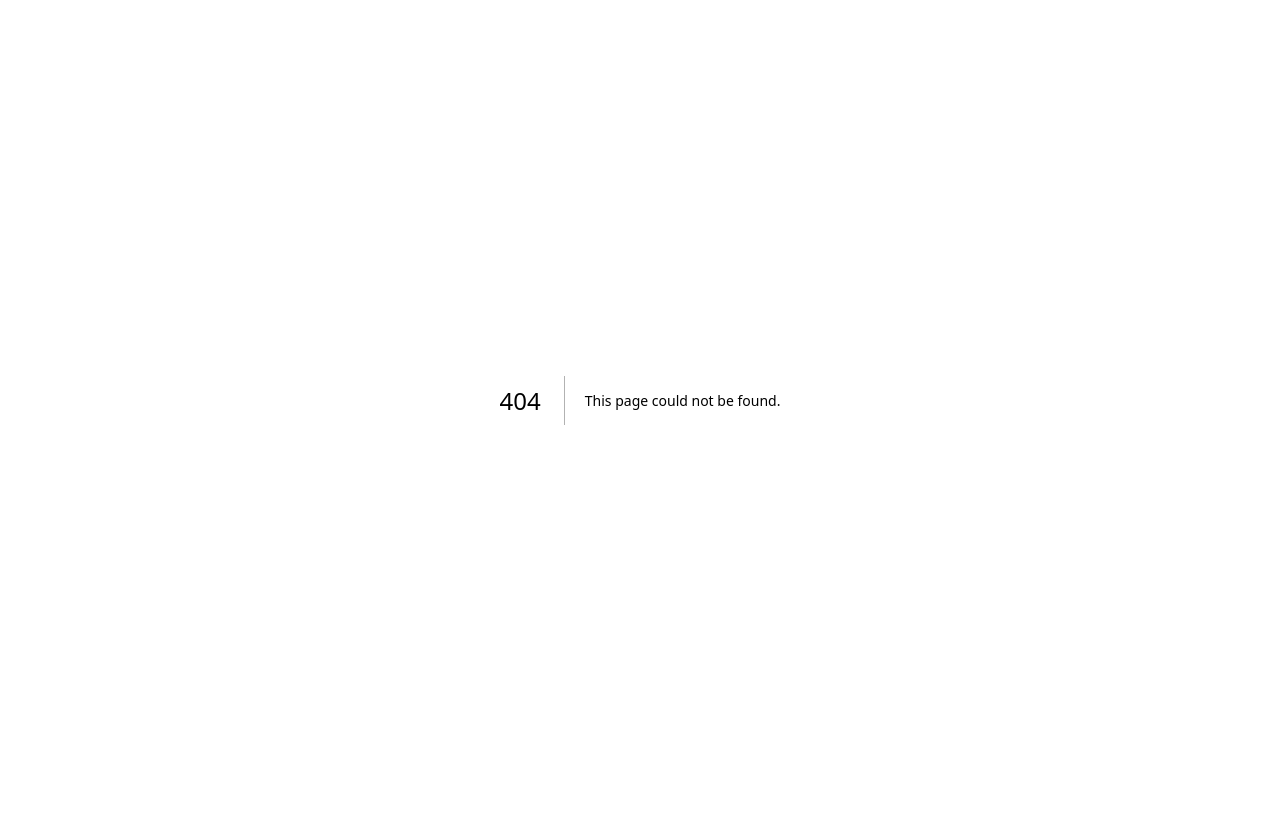
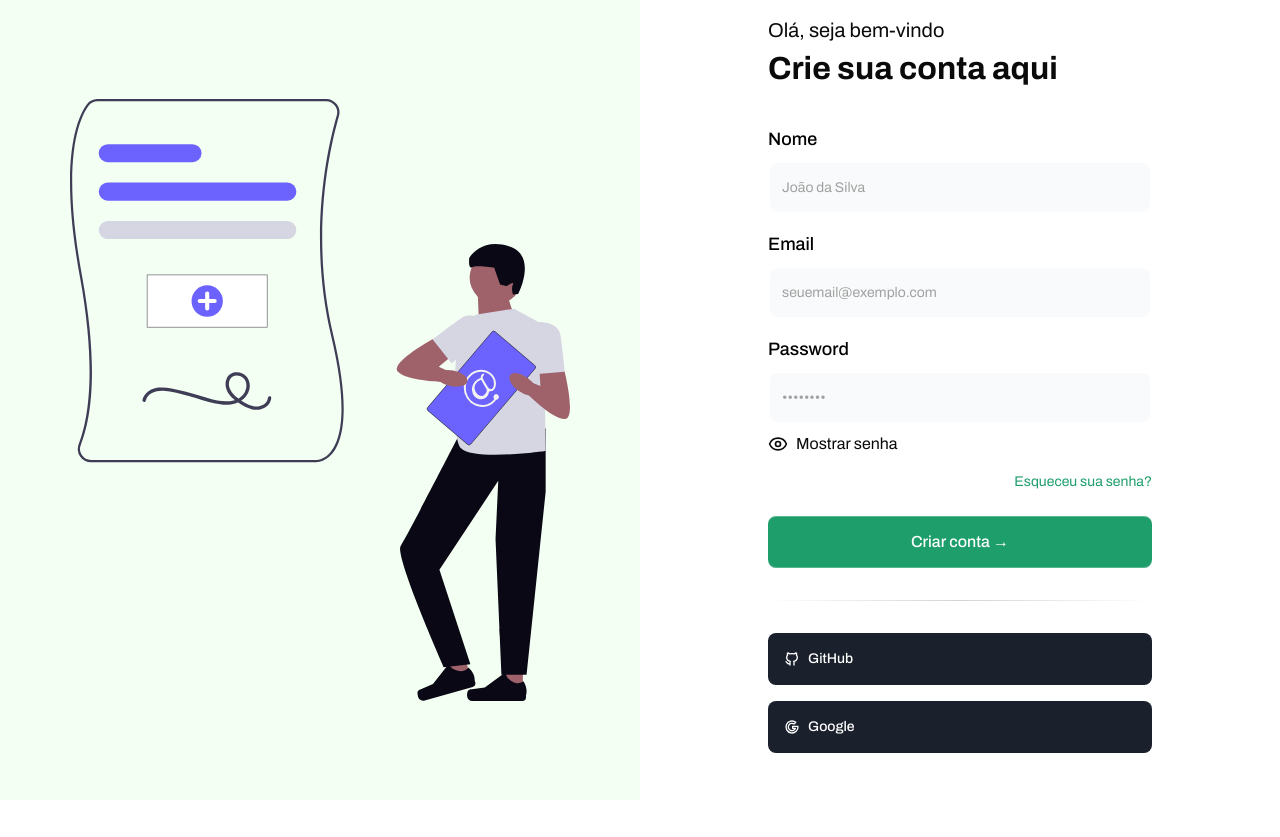
Before and after one commit to joaodepaulojp/auth-login, a Next.js app: page /register in a window 1280 px wide. Before the commit this address had no page. Before the commit the page ends 800 px from the top, so only its background shows below. Built offline with nearby package versions, Linux system fonts and the light colour scheme.

Commit message:
feat: add register page and register-form component

```diff
--- /dev/null
+++ b/app/register/page.tsx
@@ -0,0 +1,25 @@
+import RegisterForm from "@/components/register-form";
+import Image from "next/image";
+
+const Register = () => {
+  return (
+    <div className="flex flex-col lg:flex-row items-center justify-center h-screen">
+      <div className="hidden lg:flex items-center justify-center bg-secondary-foreground h-screen w-1/2">
+        <Image
+          src="/undraw_register.svg"
+          width={500}
+          height={500}
+          alt="Login"
+        />
+      </div>
+
+      <div className="flex justify-center items-center w-full md:w-1/2 p-5">
+        <div className="w-full max-w-md">
+          <RegisterForm />
+        </div>
+      </div>
+    </div>
+  );
+};
+
+export default Register;
--- /dev/null
+++ b/components/register-form.tsx
@@ -0,0 +1,123 @@
+"use client";
+import React from "react";
+import { Label } from "@/components/ui/label";
+import { Input } from "@/components/ui/input";
+import { cn } from "@/lib/utils";
+import { IconBrandGithub, IconBrandGoogle } from "@tabler/icons-react";
+import { EyeIcon } from "lucide-react";
+
+export default function RegisterForm() {
+  const handleSubmit = (e: React.FormEvent<HTMLFormElement>) => {
+    e.preventDefault();
+    console.log("Form submitted");
+  };
+
+  function togglePassword() {
+    const input = document.getElementById("password") as HTMLInputElement;
+    input.type = input.type === "password" ? "text" : "password";
+  }
+  return (
+    <div className="items-center shadow-input mx-auto w-full max-w-md rounded-none bg-white p-4 md:rounded-2xl md:p-8 dark:bg-black">
+      <h2 className="text-[20px] ">Olá, seja bem-vindo</h2>
+      <p className=" max-w-sm text-[32px] font-bold">Crie sua conta aqui</p>
+
+      <form className="my-8" onSubmit={handleSubmit}>
+        <LabelInputContainer className="mb-4">
+          <Label htmlFor="name" className="text-lg">
+            Nome
+          </Label>
+          <Input
+            id="name"
+            placeholder="João da Silva"
+            type="name"
+            className="w-full h-[49px]"
+          />
+        </LabelInputContainer>
+        <LabelInputContainer className="mb-4">
+          <Label htmlFor="email" className="text-lg">
+            Email
+          </Label>
+          <Input
+            id="email"
+            placeholder="seuemail@exemplo.com"
+            type="email"
+            className="w-full h-[49px]"
+          />
+        </LabelInputContainer>
+        <LabelInputContainer className="mb-4">
+          <Label htmlFor="password" className="text-lg">
+            Password
+          </Label>
+          <Input
+            id="password"
+            placeholder="••••••••"
+            type="password"
+            className="w-full h-[49px]"
+          />
+          <button
+            type="button"
+            onClick={togglePassword}
+            className="flex gap-2 items-center cursor-pointer "
+          >
+            <EyeIcon size={20} />
+            Mostrar senha
+          </button>
+        </LabelInputContainer>
+
+        <p className="text-secondary text-sm text-right">Esqueceu sua senha?</p>
+
+        <button
+          className="mt-6 group/btn relative block h-[52px] w-full rounded-md bg-gradient-to-br font-medium text-white shadow-[0px_1px_0px_0px_#ffffff40_inset,0px_-1px_0px_0px_#ffffff40_inset] bg-secondary dark:shadow-[0px_1px_0px_0px_#27272a_inset,0px_-1px_0px_0px_#27272a_inset]"
+          type="submit"
+        >
+          Criar conta &rarr;
+          <BottomGradient />
+        </button>
+
+        <div className="my-8 h-[1px] w-full bg-gradient-to-r from-transparent via-neutral-300 to-transparent dark:via-neutral-700" />
+
+        <div className="flex flex-col space-y-4">
+          <button
+            className="group/btn shadow-input relative flex h-[52px] w-full items-center justify-start space-x-2 rounded-md bg-accent px-4 font-medium text-black dark:bg-zinc-900 dark:shadow-[0px_0px_1px_1px_#262626]"
+            type="submit"
+          >
+            <IconBrandGithub className="h-4 w-4 text-white" />
+            <span className="text-sm text-white">GitHub</span>
+            <BottomGradient />
+          </button>
+          <button
+            className="group/btn shadow-input relative flex h-[52px] w-full items-center justify-start space-x-2 rounded-md bg-accent px-4 font-medium text-black dark:bg-zinc-900 dark:shadow-[0px_0px_1px_1px_#262626]"
+            type="submit"
+          >
+            <IconBrandGoogle className="h-4 w-4 text-white" />
+            <span className="text-sm text-white">Google</span>
+            <BottomGradient />
+          </button>
+        </div>
+      </form>
+    </div>
+  );
+}
+
+const BottomGradient = () => {
+  return (
+    <>
+      <span className="absolute inset-x-0 -bottom-px block h-px w-full bg-gradient-to-r from-transparent via-cyan-500 to-transparent opacity-0 transition duration-500 group-hover/btn:opacity-100" />
+      <span className="absolute inset-x-10 -bottom-px mx-auto block h-px w-1/2 bg-gradient-to-r from-transparent via-blue-500 to-transparent opacity-0 blur-sm transition duration-500 group-hover/btn:opacity-100" />
+    </>
+  );
+};
+
+const LabelInputContainer = ({
+  children,
+  className,
+}: {
+  children: React.ReactNode;
+  className?: string;
+}) => {
+  return (
+    <div className={cn("flex w-full flex-col space-y-2", className)}>
+      {children}
+    </div>
+  );
+};
```
Also changed, not shown: public/undraw_register.svg (added).
